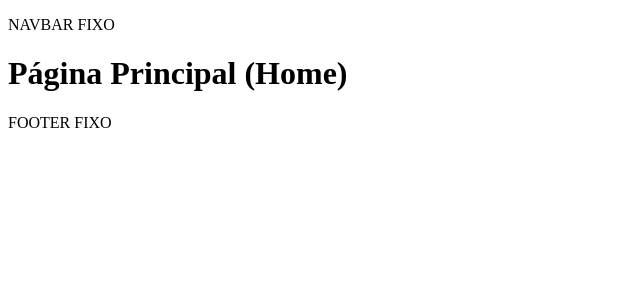
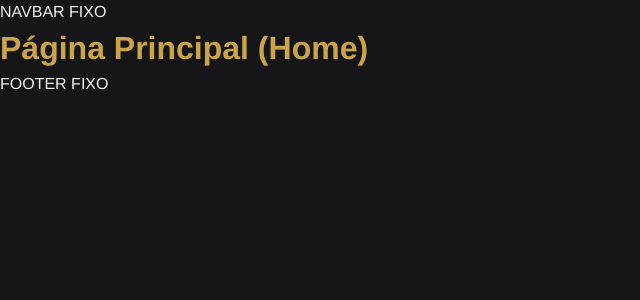
Before and after one commit to ademar-costa/site-affix, a React (Vite) app in the folder affix-fidc/: page / in a window 1280 px wide. Shown: the top 300 px of the page, without its empty margins (0-640 px from the left). Built offline with nearby package versions, Linux system fonts and the light colour scheme.

Commit message:
Style: Configura CSS Reset, estilos globais e variáveis de cor

```diff
--- /dev/null
+++ b/affix-fidc/src/styles/global.css
@@ -0,0 +1,37 @@
+/*
+    Aqui vamos traduzir sua paleta de cores em Variáveis CSS. Usar variáveis (que começam com --)
+    é uma prática essencial. Se o cliente decidir mudar o tom de dourado no futuro,
+    você só precisará alterar em um lugar, e o site inteiro será atualizado.
+*/
+
+/* :root é o seletor de mais alto nível (a raiz do documento)
+   É o local padrão para definir variáveis globais. */
+:root {
+  /* === PALETA DE CORES === */
+  /* Usamos os códigos da sua identidade visual */
+  --preto-principal: #161618;
+  --branco-texto: #F2F2F2;
+  --dourado-destaque: #C9A34E;
+  --dourado-secundario: #A66C26;
+
+  /* === FONTES (Exemplo) === */
+  /* Você pode alterar para as fontes da identidade visual.
+     Ex: 'Montserrat', 'Lato', 'Roboto' */
+  --fonte-principal: 'Helvetica', 'Arial', sans-serif;
+}
+
+body {
+  /* Aplicando as variáveis! */
+  background-color: var(--preto-principal);
+  color: var(--branco-texto);
+  font-family: var(--fonte-principal);
+
+  /* Melhora a renderização das fontes em telas de alta definição */
+  -webkit-font-smoothing: antialiased;
+  -moz-osx-font-smoothing: grayscale;
+}
+
+/* Apenas um exemplo de como usar a variável de destaque */
+h1, h2, h3 {
+  color: var(--dourado-destaque);
+}
--- /dev/null
+++ b/affix-fidc/src/styles/reset.css
@@ -0,0 +1,45 @@
+/* Remove todos os estilos padrões que os navegadores (Chrome, Firefox, Safari)
+aplicam (como margens, tamanhos de fonte de títulos, etc.). Isso nos dá controle total sobre o visual.*/
+
+
+/* 1. Remove margens e paddings padrões */
+* {
+  margin: 0;
+  padding: 0;
+  /* 2. Garante que padding e borda não afetem o tamanho final do elemento */
+  box-sizing: border-box;
+}
+
+/* 3. Define um comportamento de rolagem suave */
+html {
+  scroll-behavior: smooth;
+}
+
+/* 4. Remove estilos de lista */
+ul, ol {
+  list-style: none;
+}
+
+/* 5. Remove sublinhados padrão de links */
+a {
+  text-decoration: none;
+  color: inherit; /* Faz o link herdar a cor do texto pai */
+}
+
+/* 6. Garante que imagens e vídeos sejam responsivos por padrão */
+img, video, canvas, svg {
+  max-width: 100%;
+  height: auto;
+}
+
+/* 7. Facilita a definição de fontes e alturas de linha */
+body {
+  line-height: 1.5;
+}
+
+/* 8. Remove estilos padrão de botões e inputs */
+input, button, textarea, select {
+  font: inherit; /* Herda a fonte do elemento pai */
+  border: none;
+  background: none;
+}
```
Also changed, not shown: affix-fidc/src/main.jsx (+10 -5 lines).
